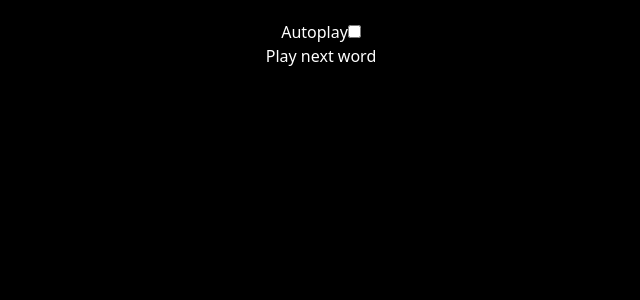
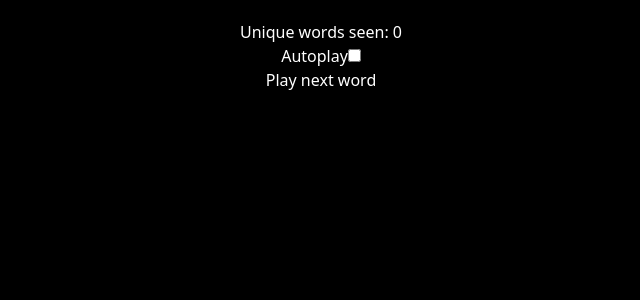
Before and after one commit to bryanjenningz/jlpt-audio-srs, a Next.js app: page / in a window 1280 px wide. Shown: the top 300 px of the page, without its empty margins (319-959 px from the left). Built offline with nearby package versions, Linux system fonts and the light colour scheme.

Commit message:
Show unique words seen

```diff
--- a/src/pages/index.tsx
+++ b/src/pages/index.tsx
@@ -35,9 +35,13 @@ export default function Home() {
     })();
   }, [autoplay, wordPlaying, words, playWord]);
 
+  const uniqueWordsSeen = words.filter((x) => x.type === "seen").length;
+
   return (
     <main className="flex min-h-screen flex-col items-center bg-black text-white">
       <div className="flex w-full max-w-2xl flex-col items-center p-5">
+        <p>{`Unique words seen: ${uniqueWordsSeen}`}</p>
+
         <label>
           Autoplay
           <input
```
